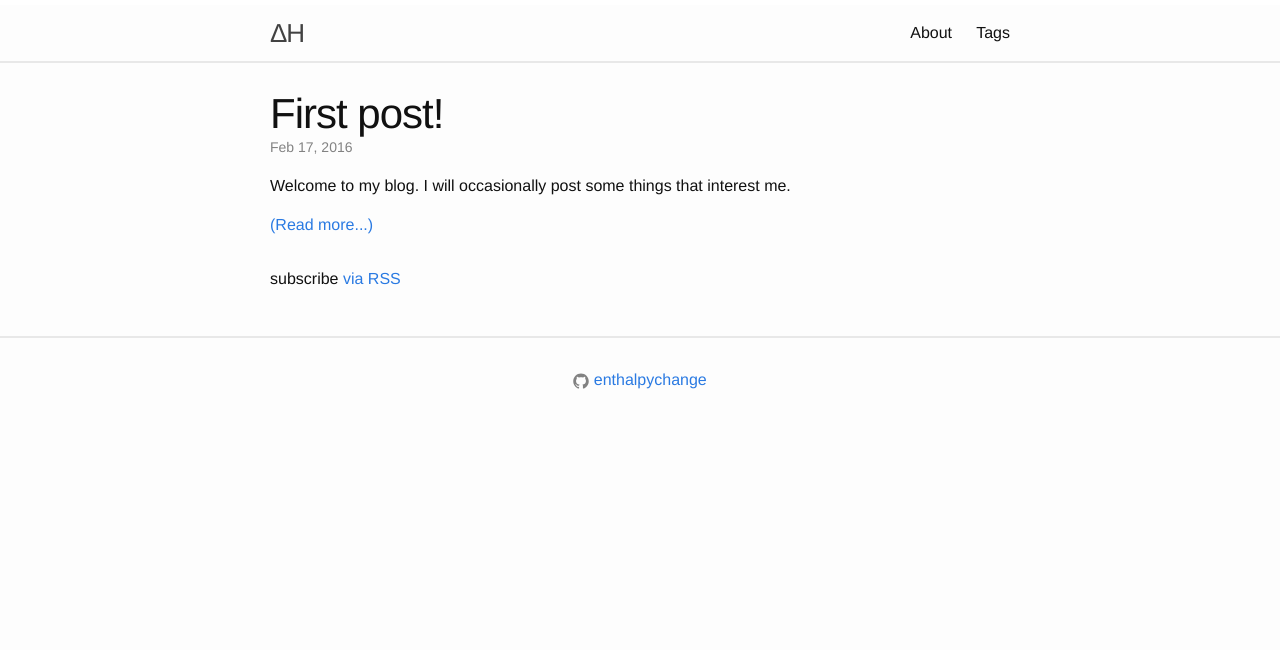
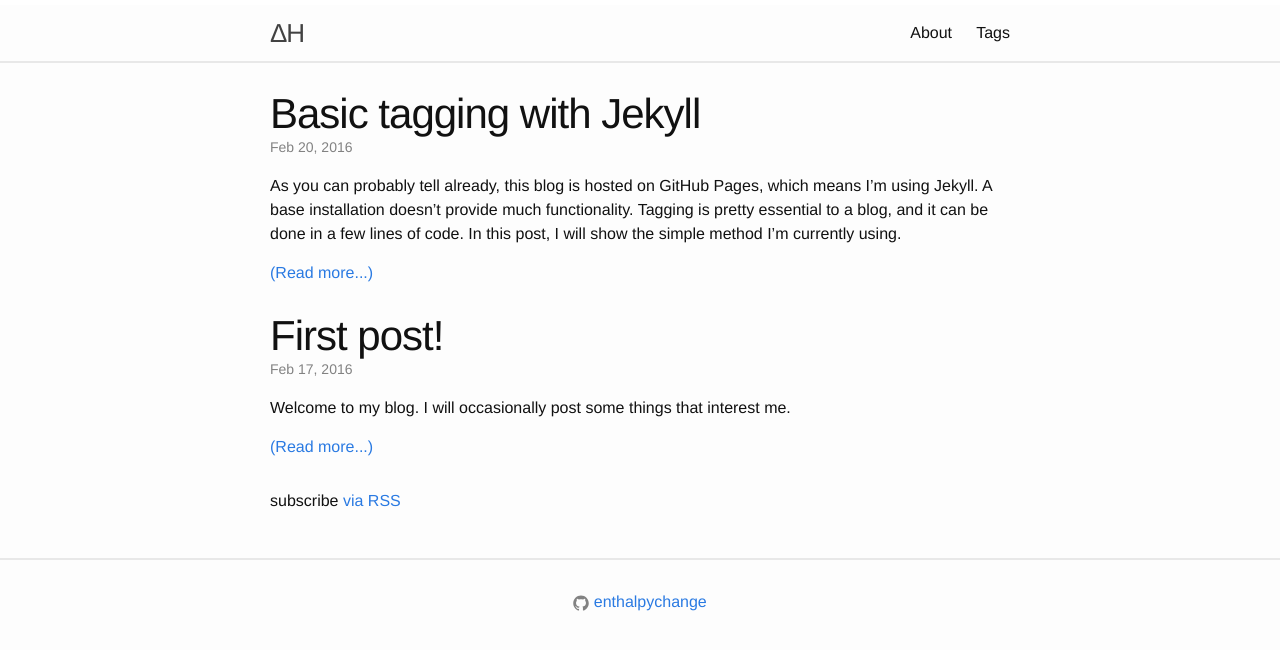
Before and after one commit to enthalpychange/enthalpychange.github.io, a Jekyll site: the page built from index.html, in a window 1280 px wide. Shown: the top 650 px of the page. Built offline with Jekyll 4.4.1, drawn with Linux system fonts in a browser that asks for light colours; the list of posts is cut into pages by our own code.

Commit message:
jekyll tagging post

```diff
--- a/_posts/2016-02-17-welcome.markdown
+++ b/_posts/2016-02-17-welcome.markdown
@@ -1,5 +1,7 @@
 ---
 layout: post
 title:  "First post!"
+tags:
+- blog
 ---
 Welcome to my blog. I will occasionally post some things that interest me.
--- /dev/null
+++ b/_posts/2016-02-20-jekyll-tagging.markdown
@@ -0,0 +1,76 @@
+---
+layout: post
+title:  "Basic tagging with Jekyll"
+tags:
+- jekyll
+---
+As you can probably tell already, this blog is hosted on GitHub Pages, which means I'm using Jekyll. A base installation
+doesn't provide much functionality. Tagging is pretty essential to a blog, and it can be done in a few lines of code. In this post, I will show the simple method I'm currently using.
+
+Each post can have multiple tags in its [Front Matter][frontmatter]:
+
+{% highlight markdown %}
+---
+layout: post
+title:  "Basic tagging with Jekyll"
+tags:
+- jekyll
+- blog
+---
+{% endhighlight %}
+
+Each post's tags are stored in the <i>page.tags</i> variable, and the tags across all posts are stored in <i>site.tags</i>.
+
+In the post layout, I added this snippet of code below the content:
+
+{% highlight html %}
+{% raw %}
+<div class="tags">
+  Tags:
+  {% for tag in page.tags %}
+    <a href="/tags/#{{ tag }}">{{ tag }}</a>
+  {% endfor %}
+  {% if page.tags.size == 0 %}
+    None
+  {% endif %}
+</div>
+{% endraw %}
+{% endhighlight %}
+
+It iterates over <i>page.tags</i> and places a link to the specific tag on the [tags][tags] page.
+If there are no tags, it will just say "None."
+
+The tags page contains a nested for-loop to iterate through the posts for each tag:
+
+{% highlight html linenos %}
+{% raw %}
+---
+layout: page
+title: Tags
+permalink: /tags/
+---
+
+{% assign sorted_tags = site.tags | sort %}
+{% for tag in sorted_tags %}
+  <h4 id="{{ tag[0] }}"><b>{{ tag[0] }}</b></h4>
+  <ul>
+  {% for page in tag[1] %}
+    <li><a href="{{ page.url }}">{{ page.title }}</a></li>
+  {% endfor %}
+  </ul>
+{% endfor %}
+{% endraw %}
+{% endhighlight %}
+
+<b>Line 4:</b> permalink allows the page to be accessible at the /tags URL.<br/>
+<b>Line 7:</b> <i>site.tags</i> are sorted alphabetically and assigned to <i>sorted_tags</i>.<br/>
+<b>Line 9:</b> <i>tag[0]</i> contains the tag's name<br/>
+<b>Line 11:</b> <i>tag[1]</i> contains the pages with the tag<br/>
+<b>Line 12:</b> put a link for each page
+
+With just the few lines of code shown above, there is now a /tags page that lists all the tags and posts.
+The tags in each post link back to the /tags page, allowing the reader to find related content.
+There are many ways to improve upon this design, but this covers the basic requirements.
+
+[frontmatter]: https://jekyllrb.com/docs/frontmatter/
+[tags]: /tags
```
